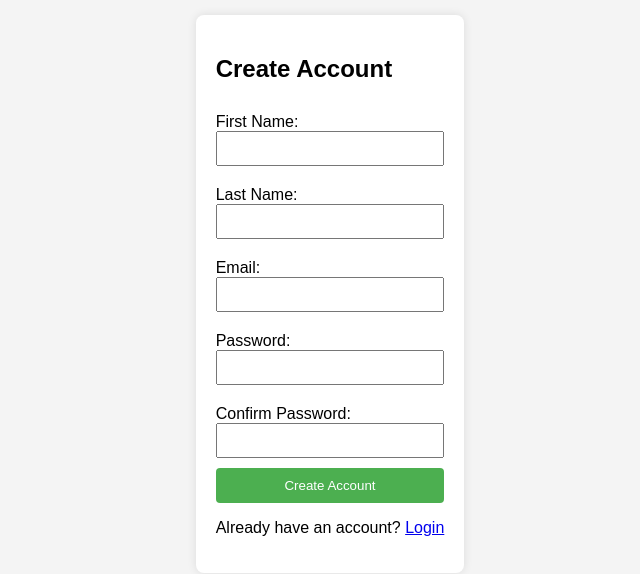
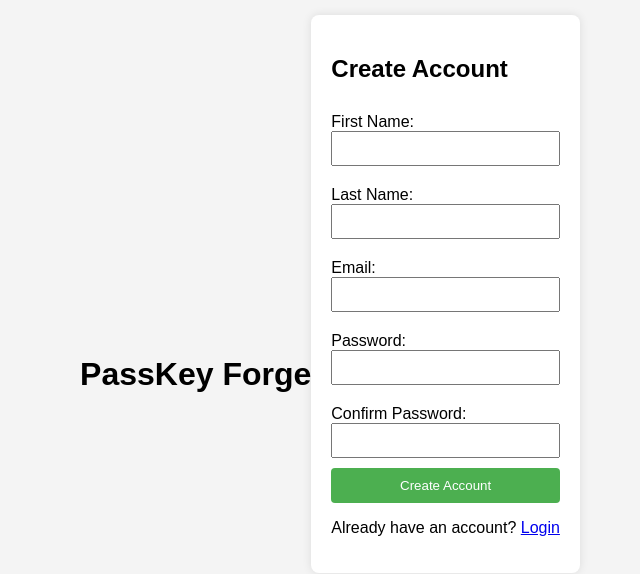
Before and after one commit to brinleysherwood/PasswordManager, a plain HTML site: page createAccount.html in a window 1280 px wide. Shown: the part 106-680 px from the top of the page, without its empty margins (310-950 px from the left). Drawn offline with Linux system fonts and the light colour scheme.

Commit message:
Update createAccount.html

```diff
--- a/createAccount.html
+++ b/createAccount.html
@@ -9,6 +9,7 @@
 </head>
 
 <body>
+  <h1 class="titleCreateAccount">PassKey Forge</h1>
 
   <div class="container">
     <form id="registerForm" action="/newuser" method="POST" onsubmit="return validateForm()">
```
